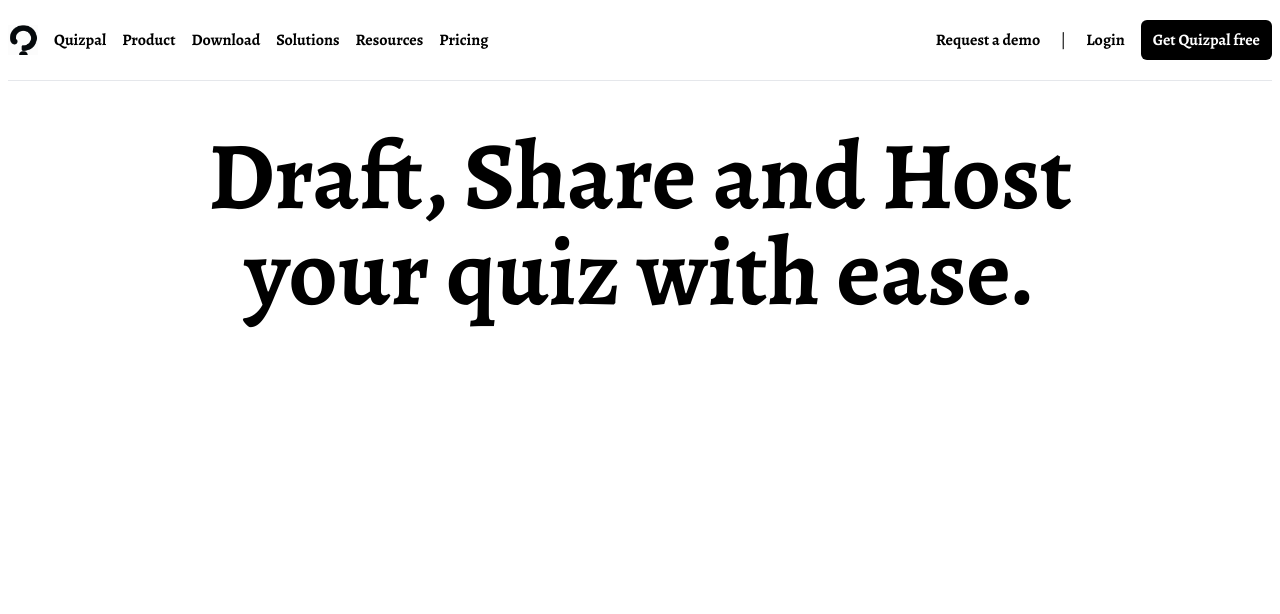
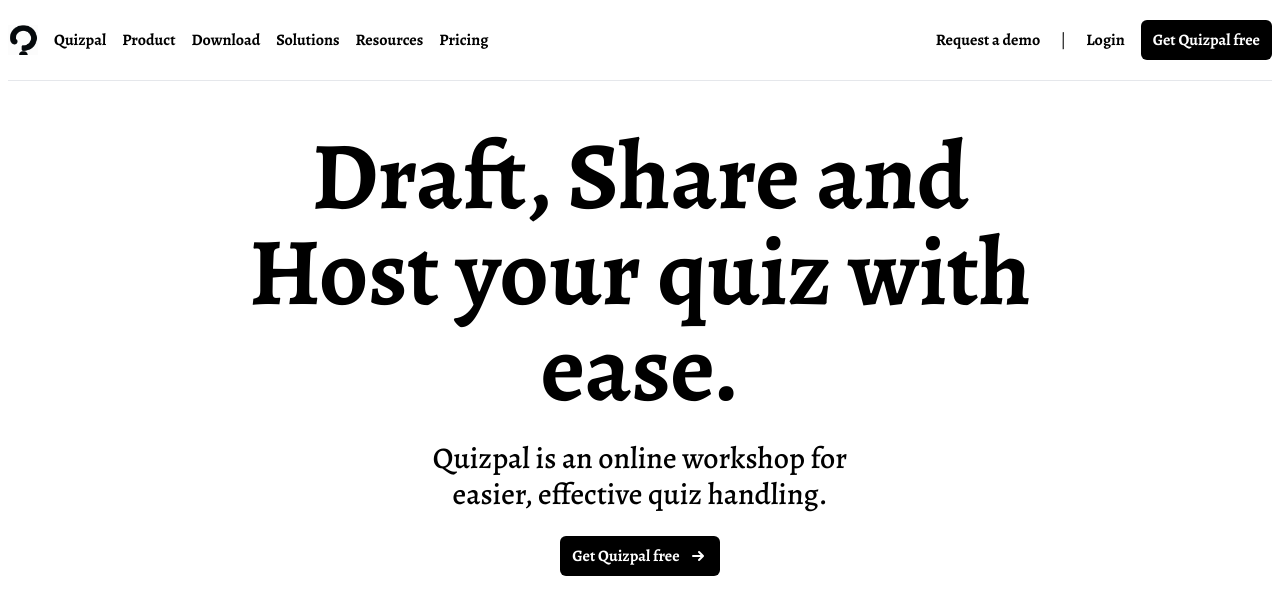
Before and after one commit to mmesomasaint/quizpal-lander, a Next.js app: page / in a window 1280 px wide. Shown: the top 614 px of the page. Built offline with nearby package versions, Linux system fonts and the light colour scheme.

Commit message:
Fix: Complete showcase design

```diff
--- a/pages/index.tsx
+++ b/pages/index.tsx
@@ -2,6 +2,7 @@ import Image from 'next/image'
 import Link from 'next/link'
 import Head from 'next/head'
 import { GiHamburgerMenu } from 'react-icons/gi'
+import { HiArrowSmRight } from 'react-icons/hi'
 
 export default function Home() {
   return (
@@ -56,8 +57,17 @@ export default function Home() {
         </div>
       </header>
       <main className='mt-32'>
-        <div className='text-center text-8xl font-bold w-[80%] mx-auto'>
-          Draft, Share and Host your quiz with ease.
+        <div className='text-center'>
+          <h1 className='text-6xl md:text-8xl font-bold mb-6 w-[90%] sm:w-[85%] lg:w-[65%] mx-auto'>
+            Draft, Share and Host your quiz with ease.
+          </h1>
+          <h3 className='text-xl md:text-3xl font-medium mb-6 w-[80%] sm:w-[55%] xl:w-[35%] mx-auto'>
+            Quizpal is an online workshop for easier, effective quiz handling.
+          </h3>
+          <button className='inline-flex justify-start items-center gap-2 py-2 px-3 bg-black rounded-md'>
+            <span className='text-sm lg:text-base font-bold leading-none text-white'>Get Quizpal free</span>
+            <HiArrowSmRight className='text-base lg:text-xl text-white' />
+          </button>
         </div>
       </main>
     </>
```
